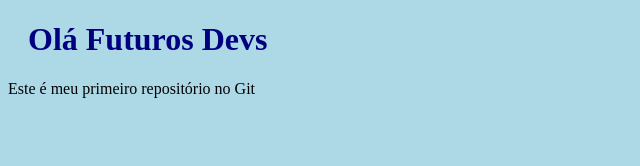
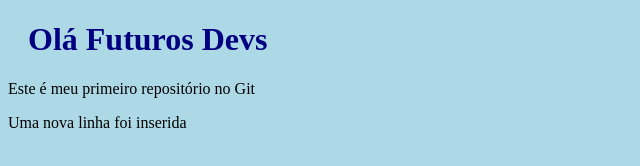
Before and after one commit to suzannyfs/suzannyfs.github.io, a plain HTML site: page index.html in a window 1280 px wide. Shown: the whole page, without its empty margins (0-640 px from the left). Drawn offline with Linux system fonts and the light colour scheme.

Commit message:
Nova linha incluída no arquivo index.html

```diff
--- a/index.html
+++ b/index.html
@@ -8,6 +8,7 @@
 
 <h1>Olá Futuros Devs</h1>
 <p>Este é meu primeiro repositório no Git</p>
+<p>Uma nova linha foi inserida</p>
 
 </body>
 </html>
```
